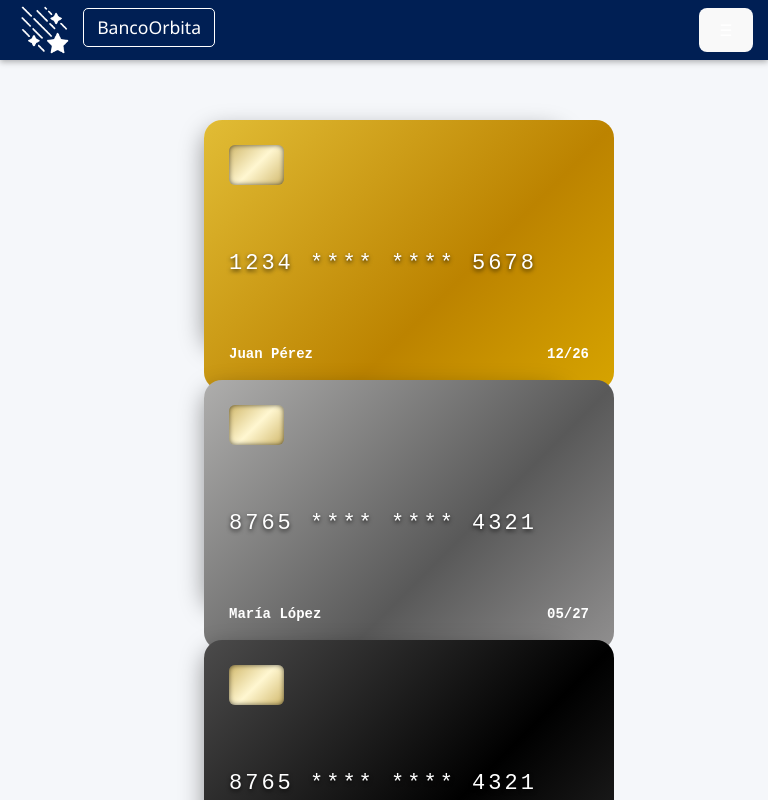
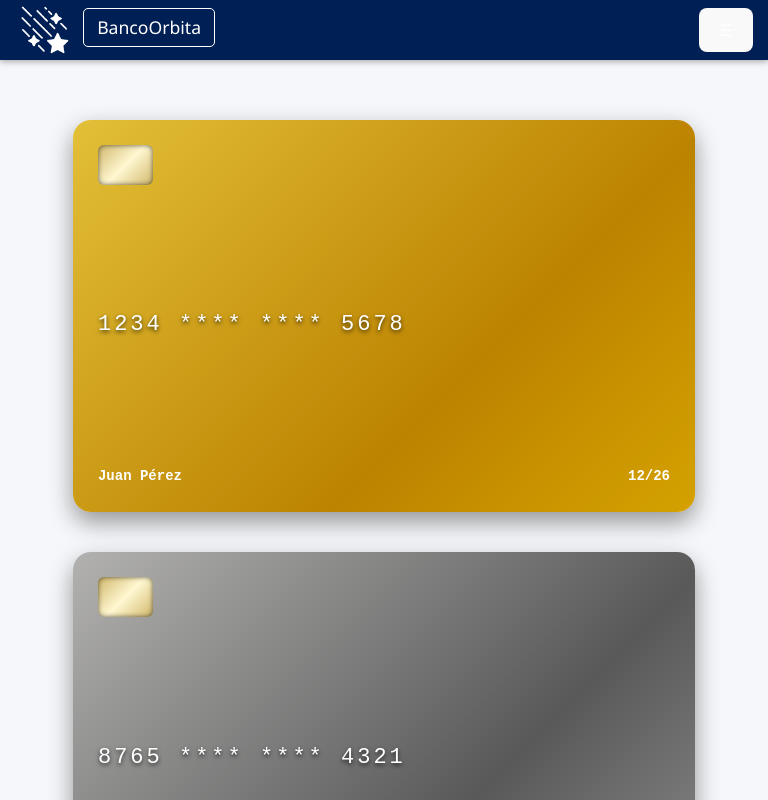
Before and after one commit to HillaryMalespin/Proyecto_Dise-o_Web, a React (Vite) app: page /cards in a window 768 px wide. Shown: the top 800 px of the page. Built offline with nearby package versions, Linux system fonts and the light colour scheme.

Commit message:
Ahora las tarjetas se muestran correctamente en móviles

```diff
--- a/src/styles/cards.css
+++ b/src/styles/cards.css
@@ -12,7 +12,8 @@
 
 .custom-card {
   width: 360px;
-  height: 220px;
+  height: auto;
+  aspect-ratio: 85.6/53.98; /* Relación de aspecto estándar de una tarjeta de crédito */
   border-radius: 18px;
   position: relative;
   transform-style: preserve-3d;
@@ -118,15 +119,48 @@
   align-self: flex-end;
 }
 
-/* Responsivo */
-@media (min-width: 768px) {
-  .credit-card-container {
-    justify-content: space-around;
+@media (max-width: 1024px) {
+  .custom-card-container {
+    display: flex;
+    justify-content: center;
+    width: 90%;
+    padding-left: 5%;
+    padding-right: 5%;
   }
-}
 
-@media (min-width: 1024px) {
   .credit-card-container {
     justify-content: flex-start;
   }
+
+  .custom-card-flip {
+    perspective: 1000px;
+    width: 90%;
+  }
+
+  .custom-card {
+    width: 100%;
+    height: auto;
+    aspect-ratio: 85.6/53.98; /* Relación de aspecto estándar de una tarjeta de crédito */
+  }
+
+  .custom-card-face {
+    position: absolute;
+    width: 100%;
+    height: 100%;
+    border-radius: 18px;
+    display: flex;
+    flex-direction: column;
+    justify-content: space-between;
+    color: white;
+    font-family: 'Roboto Mono', monospace;
+    font-weight: 500;
+    margin: 0;
+    padding: 0;
+    backface-visibility: hidden;
+    overflow: hidden;
+    box-sizing: border-box; /* Incluye padding en el tamaño total */
+    padding: 25px;
+  }
+
+
 }
```
